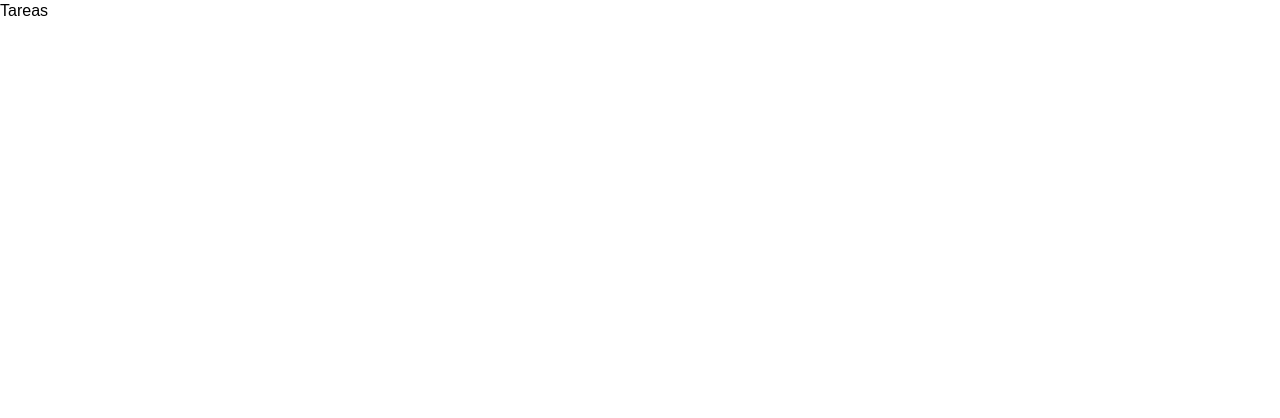
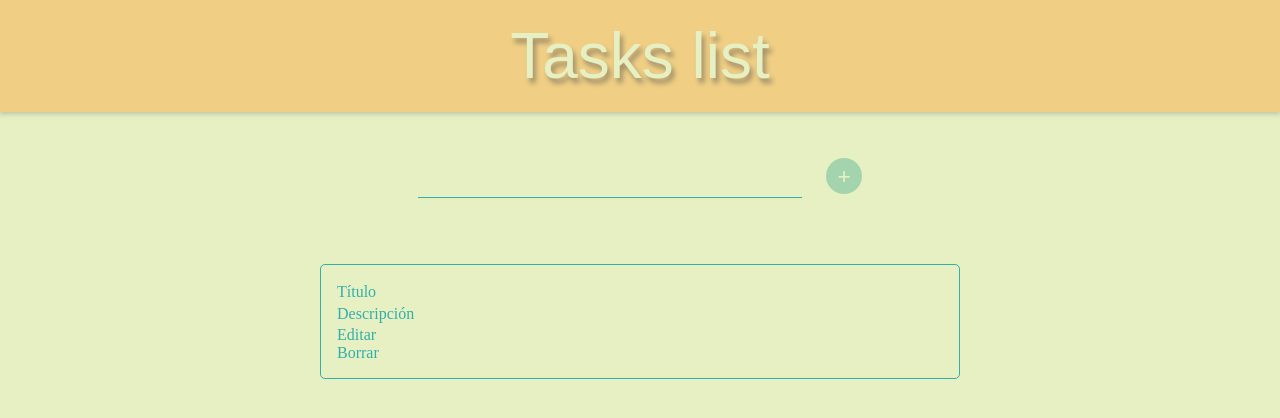
Before and after one commit to LauraMSM/To-Do, a plain HTML site: page index.html in a window 1280 px wide. Drawn offline with Linux system fonts and the light colour scheme; a web font is replaced by a local one.

Commit message:
header, form, task-card

```diff
--- a/index.html
+++ b/index.html
@@ -13,7 +13,26 @@
     <title>To Do List</title>
 </head>
 <body>
-    <h1>Tareas</h1>
+    <header class="header">
+        <h1 class="header__h1">Tasks list</h1>
+    </header>
 
+    <form class="form">
+        <input type="text" class="form__input">
+        <button class="form__button">+</button>
+    </form>
+
+    <div class="main-container">
+        <div class="main-container__card">
+            <h3>Título</h3>
+            <div class="card__info">
+                <p>Descripción</p>
+                <div class="card__info__buttons">
+                    <button>Editar</button>
+                    <button>Borrar</button>
+                </div>
+            </div>
+        </div>
+    </div>
 </body>
 </html>
--- a/styles/reset.css
+++ b/styles/reset.css
@@ -18,14 +18,14 @@
 
 /* DARK MODE */
 /* --------- */
-@media (prefers-color-scheme: dark) {
+/* @media (prefers-color-scheme: dark) {
     :root {
         --main-color: #32afa9;
         --nd-color: #A4D4AE;
         --rd-color: #E7F0C3;
         --th-color: #F0CF85;
     }
-}
+} */
 
 
 /* ANIMATION NONE */
@@ -87,12 +87,12 @@ h1, h2, h3, h4, h5, h6, p, span, a, strong, blockquote, i {
 
 /* SELECTED TEXT */
 ::-moz-selection {
-    background-color: var(--negro);
+    background-color: var(--th-color);
     color: var(--blanco);
 }
 
 ::selection {
-  background-color: var(--negro);
+  background-color: var(--th-color);
   color: var(--blanco);
 }
 
@@ -106,6 +106,7 @@ form, input, textarea, select, button, label {
     -webkit-hyphens: auto;
     -ms-hyphens: auto;
     display: block;
+    outline: none;
 }
 
 /* TABLE RESET */
@@ -123,7 +124,7 @@ svg {
 
 /* WEB TIPOGRAPHY */
 body {
-    color: var(--negro);
+    color: var(--th-color);
     font-size: 100%;
     font-family: var(--tipo-principal);
     line-height: 1.4em; /* Por standar es lo normal */
--- a/styles/styles.css
+++ b/styles/styles.css
@@ -1,3 +1,68 @@
-h1 {
+body {
+    background: var(--nd-color);
+}
+.header {
+    background: var(--main-color);
+    width: 100vw;
+    height: 7rem;
+    display: grid;
+    justify-content: center;
+    align-items: center;
+    box-shadow: 0px 1px 5px 1px rgba(109, 109, 109, 0.342);
+}
+.header__h1 {
+    color: var(--nd-color);
+    font-size: 4em;
     font-family: var(--title-font);
+    text-shadow: 3px 5px 5px rgba(71, 71, 71, 0.473);
 }
+
+.form {
+    display: flex;
+    justify-content: center;
+    align-items: center;
+    width: 100%;
+    height: 5rem;
+    margin-top: 1.5em;
+}
+.form__input {
+    color: var(--rd-color);
+    font-family: var(--body-font);
+    font-size: 1.5em;
+    width: 30%;
+    min-width: 15em;
+    margin-right: 1em;
+    border-bottom: 1px solid var(--th-color);
+    padding: 0.3em 0.5em;
+}
+.form__button {
+    background: var(--rd-color);
+    color: var(--nd-color);
+    font-size: 1.5em;
+    font-weight: 900;
+    width: 1.5em;
+    height: 1.5em;
+    border-radius: 50%;
+    -webkit-border-radius: 50%;
+    -moz-border-radius: 50%;
+    -ms-border-radius: 50%;
+    -o-border-radius: 50%;
+}
+
+.main-container {
+    width: 100%;
+    height: fit-content;
+    margin: 3em auto;
+}
+.main-container__card {
+    width: 40%;
+    min-width: 40em;
+    margin: 0 auto;
+    padding: 1em;
+    border: 1px solid;
+    border-radius: 5px;
+    -webkit-border-radius: 5px;
+    -moz-border-radius: 5px;
+    -ms-border-radius: 5px;
+    -o-border-radius: 5px;
+}
```
